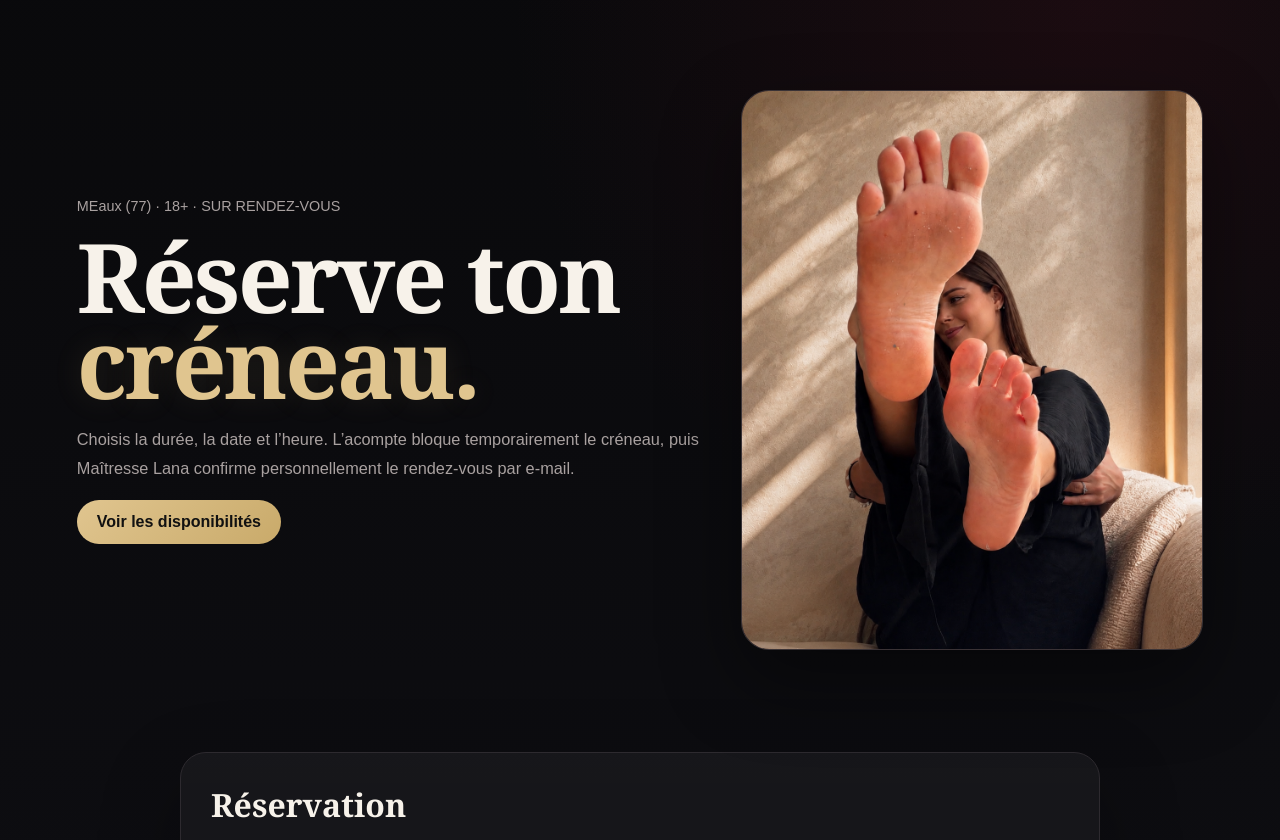
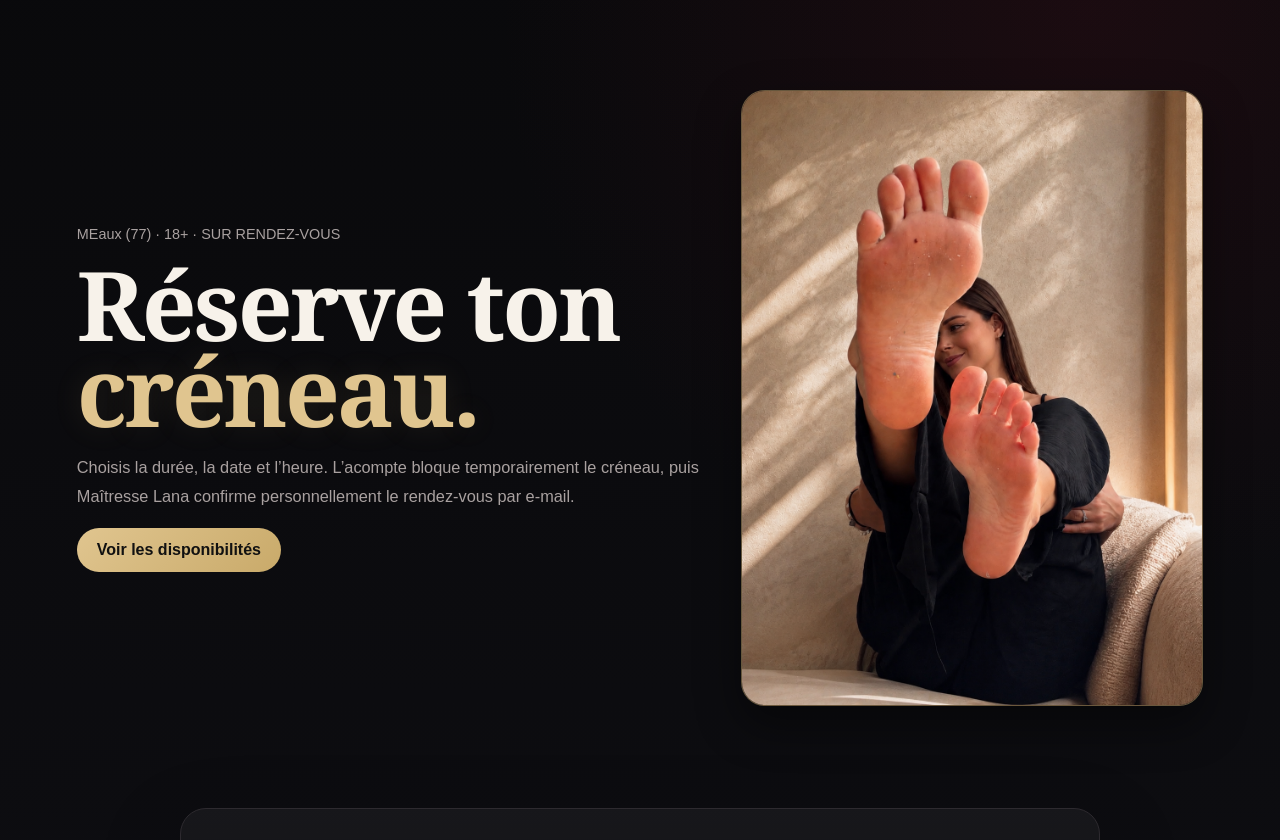
Before and after one commit to maitresselana/Ma-tresse-Lana, a Flask app: page / in a window 1280 px wide. Shown: the part 83-923 px from the top of the page. Run offline with Flask 3, Linux system fonts and the light colour scheme.

Commit message:
Add styles for hero image

```diff
--- a/static/style.css
+++ b/static/style.css
@@ -384,3 +384,11 @@ header h1,
   text-transform: uppercase;
   text-shadow: 0 2px 12px rgba(201,170,106,.18);
 }
+.hero img{
+  display:block;
+  width:100%;
+  height:auto;
+  border-radius:24px;
+  border:1px solid rgba(201,170,106,.45);
+  box-shadow:0 18px 45px rgba(0,0,0,.45);
+}
```
